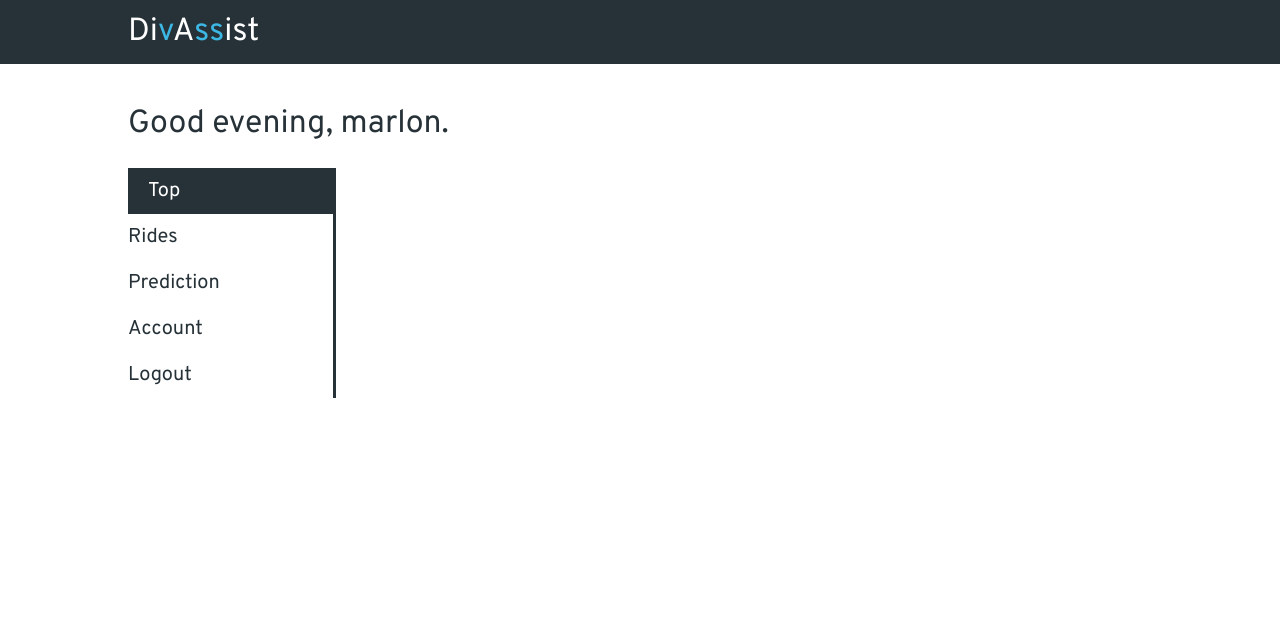
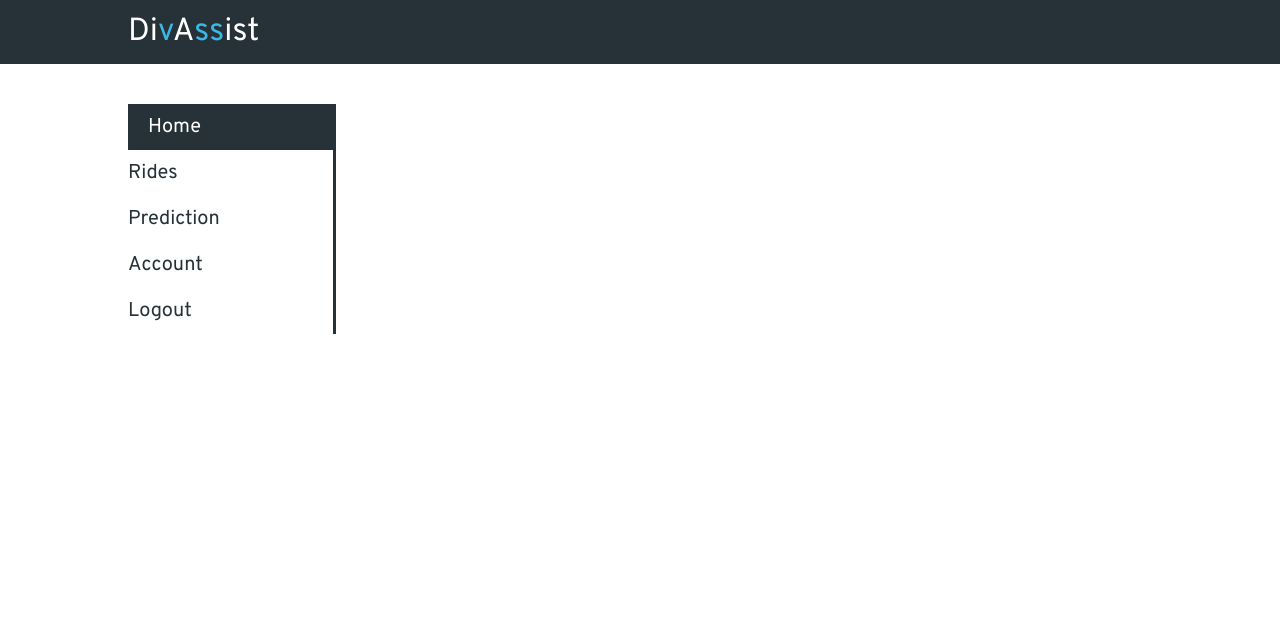
Before and after one commit to marlonliu/DivAssist, a Django app: page /home_page/ in a window 1280 px wide. Shown: the top 624 px of the page. Run offline with Django 3.2, Linux system fonts and the light colour scheme; a user stored in the database is signed in; some libraries are stand-ins or nearby versions.

Commit message:
Home landing page finished.

```diff
--- a/divassist/divassist/static/window.css
+++ b/divassist/divassist/static/window.css
@@ -1,4 +1,4 @@
 #window-main-container {
     margin: 0;
-    padding: 0 0 0 5%;
+    padding: 0;
 }
--- a/divassist/divassist_web/static/divassist_web/home.css
+++ b/divassist/divassist_web/static/divassist_web/home.css
@@ -1,9 +1,3 @@
-#greeting {
-    width: 100%;
-    padding: 0em 0 0.75em 0;
-    font-size: 2em;
-}
-
 #home-nav {
     width: 20%;
     font-size: 1.25em;
--- a/divassist/divassist_web/static/divassist_web/home.js
+++ b/divassist/divassist_web/static/divassist_web/home.js
@@ -1,4 +1,5 @@
 $(document).ready(function(){
+
     var setGreeting = function() {
         var d = new Date();
         var h = d.getHours();
@@ -117,10 +118,10 @@
     });
 
     var adjustIframeSize = function() {
-        var iframeW = $("#greeting").outerWidth() - $("#home-nav").outerWidth() - 15;
+        var iframeW = $("#main-container").innerWidth() - $("#home-nav").outerWidth() - 2 * parseInt($("#main-container").css("padding-left")) - 10;
         console.log("Width=" + iframeW);
 
-        var iframeH = $(window).outerHeight() - $("#nav").outerHeight() - $("#footer").outerHeight() - parseInt($("#main-container").css("padding-top")) * 2 - $("#greeting").outerHeight();
+        var iframeH = $(window).outerHeight() - $("#nav").outerHeight() - $("#footer").outerHeight() - parseInt($("#main-container").css("padding-top")) * 2;
         if (iframeH < $("#home-nav").outerHeight()) {
             iframeH = $("#home-nav").outerHeight();
         }
--- a/divassist/divassist_web/templates/divassist_web/home_page.html
+++ b/divassist/divassist_web/templates/divassist_web/home_page.html
@@ -9,10 +9,9 @@
 Welcome, {{ user.username }}. (<a class="link-white" href="/logout/">Logout</a>)
 {% endblock %}
 {% block content %}
-    <div id="greeting" class="title-font-dark">Good <span id="greeting-time"></span>, {{ user.username }}.</div>
     <!-- Now you are logged in and it is the home page. We are still working on developing the meaty part of it. -->
     <div id="home-nav">
-        <div class="first-level-option" id="default-option" func="load" dest="/landing/">Top</div>
+        <div class="first-level-option" id="default-option" func="load" dest="/landing/">Home</div>
         <div class="first-level-option" func="expand">Rides</div>
         <div class="second-level-option" func="load" dest="/upload_ride/">Upload</div>
         <div class="second-level-option" func="load" dest="/search_ride/">Search</div>
--- a/divassist/divassist_web/templates/divassist_web/landing.html
+++ b/divassist/divassist_web/templates/divassist_web/landing.html
@@ -1,7 +1,7 @@
 {% extends "window_base.html" %}
 {% load static %}
 
-{% block title %}Upload your ride{% endblock %}
+{% block title %}Landing{% endblock %}
 {% block extra-css %}
     <link rel="stylesheet" type="text/css" href="{% static 'divassist_web/landing.css' %}" />
     {% with 'img_src/landing/'|add:time|add:'.jpg' as back_img %}
@@ -14,7 +14,10 @@
 {% endblock %}
 
 {% block content %}
-Landing page in construction.
+<div id="greeting">
+    <div id="greet-title" class="title-font-white">Good <span id="greeting-time"></span>, {{ user.username }}.</div>
+    <p class="font-white">Please select from the menu on the left to start your journey at Di<span class="divvy_blue">v</span>A<span class="divvy_blue">ss</span>ist.</p>
+</div>
 {% endblock %}
 
 {% block extra-js %}
```
Also changed, not shown: divassist/divassist_web/static/divassist_web/landing.css (+12 -0 lines), divassist/divassist_web/static/divassist_web/landing.js (+20 -1 lines), divassist/memo.txt (+11 -0 lines), divassist/divassist/loginapp.sqlite, 2 other files.
